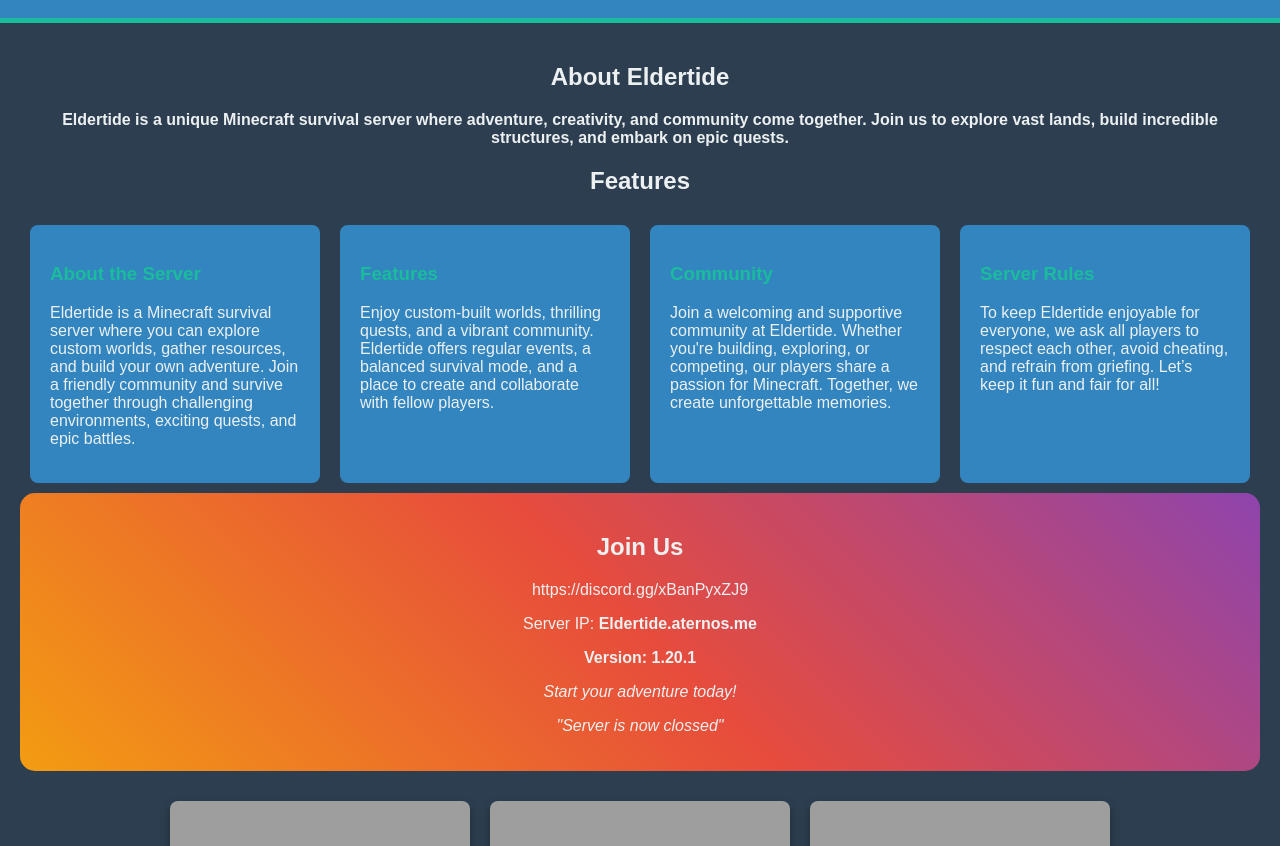
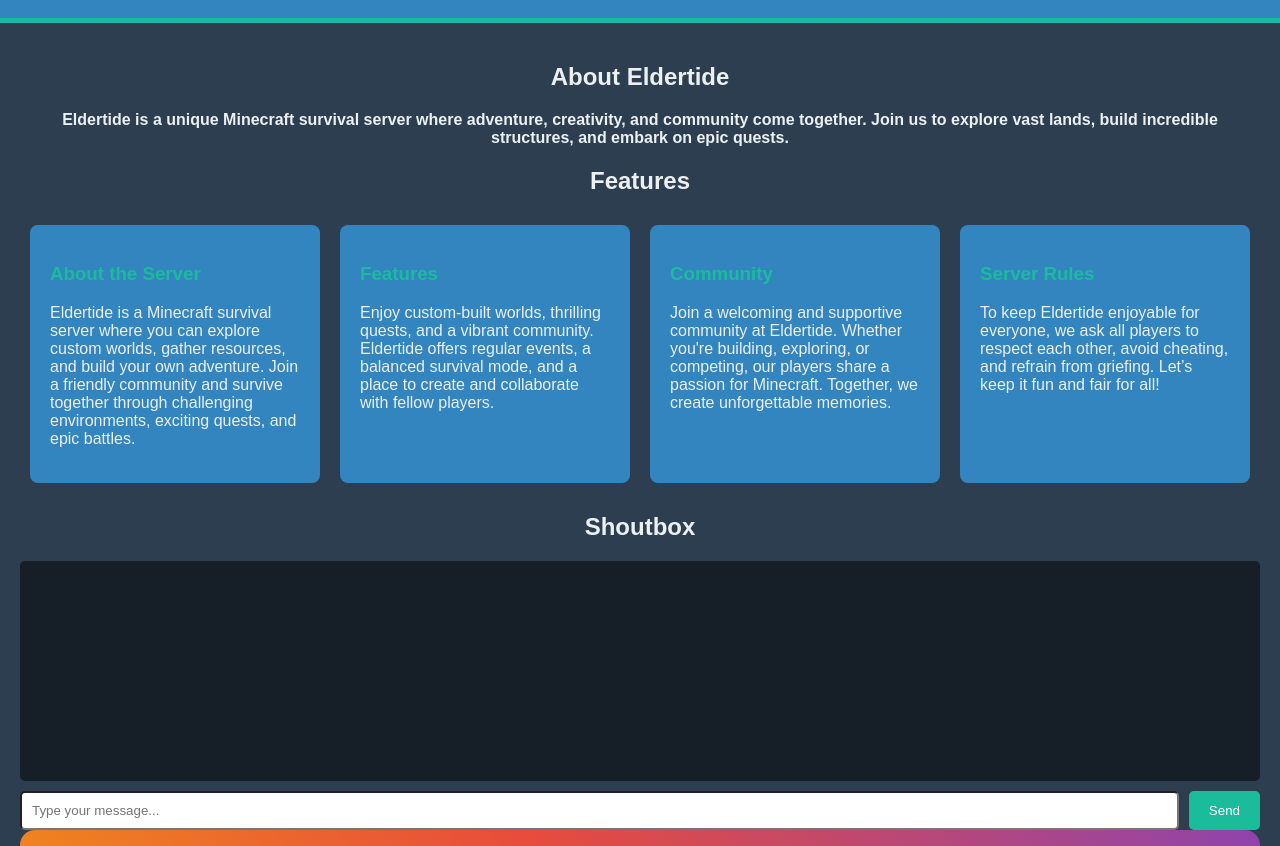
Before and after one commit to Eldertide-MC/index, a plain HTML site: page index.html in a window 1280 px wide. Shown: the part 109-955 px from the top of the page. Drawn offline with Linux system fonts and the light colour scheme; grey boxes are pictures that could not be loaded.

Commit message:
Update index.html

```diff
--- a/index.html
+++ b/index.html
@@ -228,12 +228,51 @@
                 </div>
             </div>
         </section>
+        <section id="shoutbox">
+            <h2>Shoutbox</h2>
+            <div id="messages" style="background-color: rgba(0, 0, 0, 0.5); padding: 10px; border-radius: 5px; height: 200px; overflow-y: scroll; margin-bottom: 10px;">
+                <!-- Messages will appear here -->
+            </div>
+            <form id="shoutbox-form" style="display: flex; gap: 10px;">
+                <input type="text" id="message" placeholder="Type your message..." style="padding: 10px; border-radius: 5px; flex-grow: 1;" required>
+                <button type="submit" style="background-color: #1abc9c; color: white; border: none; padding: 10px 20px; border-radius: 5px;">Send</button>
+            </form>
+        </section>
 
+        <script>
+            // Mock message data (you can replace this with dynamic content from a backend or database)
+            let messages = [];
+
+            // Function to render messages
+            function renderMessages() {
+                const messagesContainer = document.getElementById("messages");
+                messagesContainer.innerHTML = "";
+                messages.forEach(message => {
+                    const messageElement = document.createElement("p");
+                    messageElement.textContent = message;
+                    messagesContainer.appendChild(messageElement);
+                });
+            }
+
+            // Handle form submission
+            document.getElementById("shoutbox-form").addEventListener("submit", function(event) {
+                event.preventDefault();
+                const messageInput = document.getElementById("message");
+                const message = messageInput.value.trim();
+                if (message) {
+                    messages.push(message);
+                    messageInput.value = ""; // Clear the input
+                    renderMessages(); // Re-render the messages
+                }
+            });
+
+            // Initial render of messages
+            renderMessages();
+        </script>
         <section id="join" class="join">
             <h2>Join Us</h2>
-            <p>https://discord.gg/xBanPyxZJ9</p>
             <p>Server IP: <strong>Eldertide.aternos.me</strong></p>
-            <p><strong>Version: 1.20.1</strong></p>
+            <p>Version: <strong>1.16.5</strong></p>
             <p><em>Start your adventure today!</em></p>
             <p><em>"Server is now clossed"</em></p>
         </section>
```
